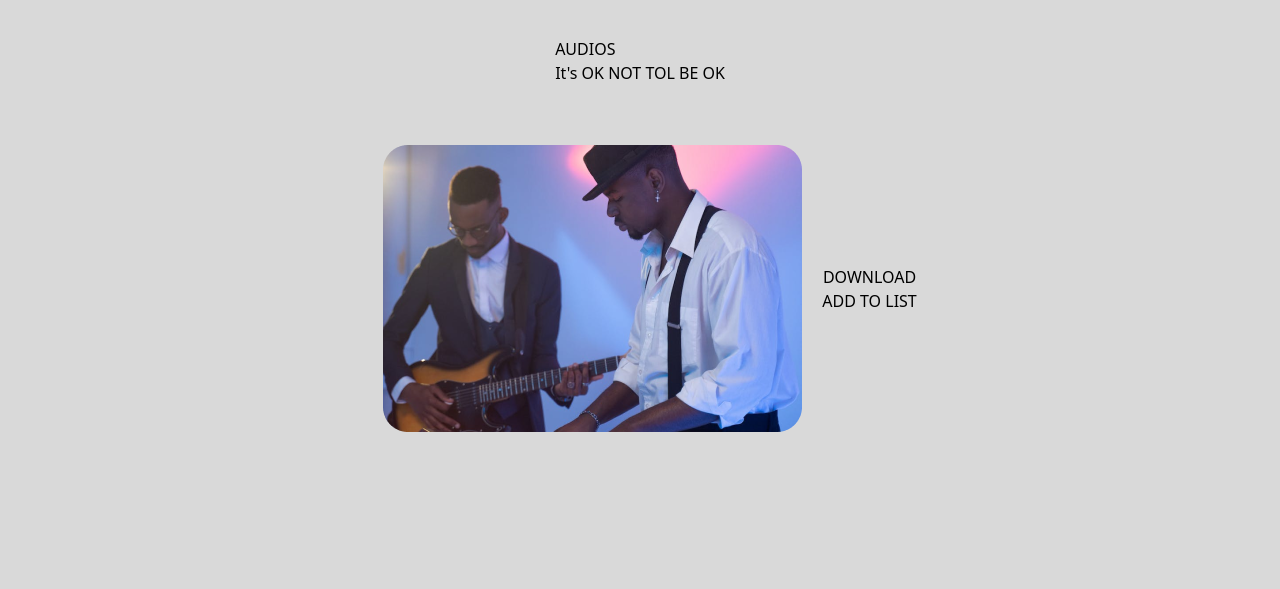
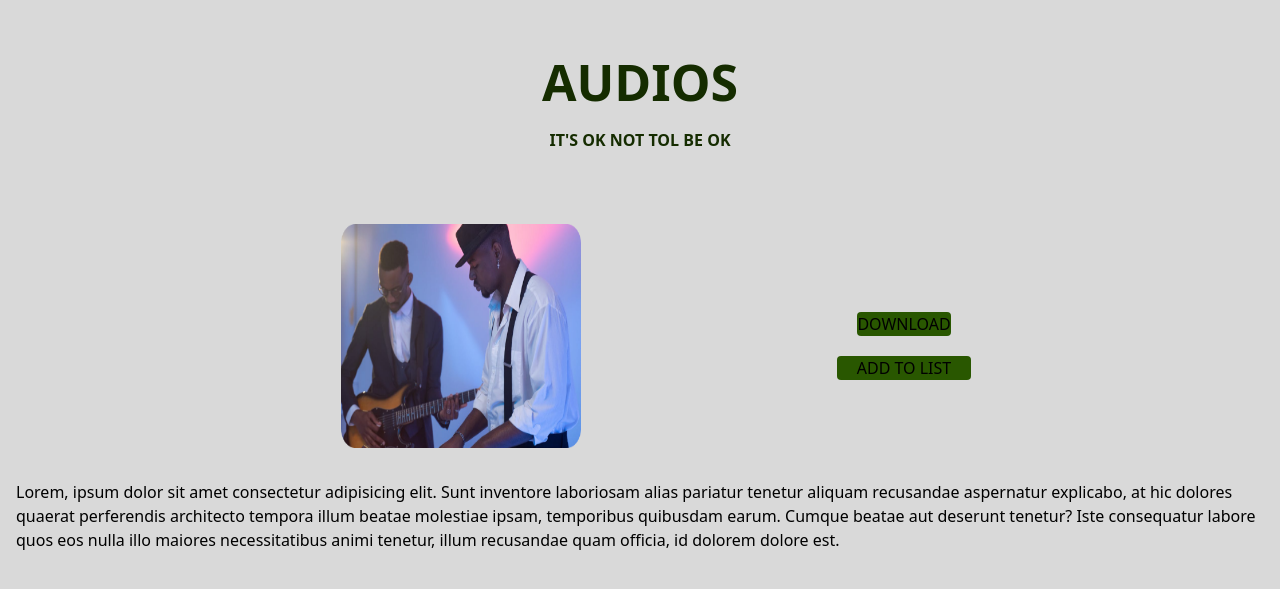
Before and after one commit to Peacesandy/Personalthrive, a website: page public/Audios.html in a window 1280 px wide. Shown: the part 105-694 px from the top of the page. Drawn offline with nearby package versions, Linux system fonts and the light colour scheme.

Commit message:
working on the audios page

```diff
--- a/public/Audios.html
+++ b/public/Audios.html
@@ -29,21 +29,29 @@
      <!--Main Body-->
         <div class="flex justify-center">
             <div class="m-10">
-                <h1>AUDIOS</h1>
-                <p>It's OK NOT TOL BE OK</p>
+                <h1 class="font-bold flex justify-center pt-2 pb-2 text-[#152C00] text-[50px]">AUDIOS</h1>
+                <p class="font-bold flex justify-center text-[#152C00]">IT'S OK NOT TOL BE OK</p>
             </div>
         </div>
 
         <div class="flex justify-center">
-            <img src="audio.png" alt="" class="m-5">
+            <img src="audio.png" alt="" class="m-8 h-56 w-60 mr-64">
 
             <div class="flex flex-col justify-center">
-                <button class="">DOWNLOAD</button>
-                <button class="">ADD TO LIST</button>
+                <button class="rounded  bg-[#295700] m-5">DOWNLOAD</button>
+                <button class="rounded bg-[#295700]">ADD TO LIST</button>
             </div>
-
         </div>
 
+        <div class="flex justify-center mx-4">
+            <p>
+                Lorem, ipsum dolor sit amet consectetur adipisicing elit. Sunt inventore laboriosam
+                alias pariatur tenetur aliquam recusandae aspernatur explicabo, at hic dolores quaerat
+                perferendis architecto tempora illum beatae molestiae ipsam, temporibus quibusdam earum.
+                Cumque beatae aut deserunt tenetur? Iste consequatur labore quos
+                eos nulla illo maiores necessitatibus animi tenetur, illum recusandae quam officia, id dolorem dolore est.
+            </p>
+        </div>
 
 
 
```
Also changed, not shown: public/downloadbutton.png (added).
